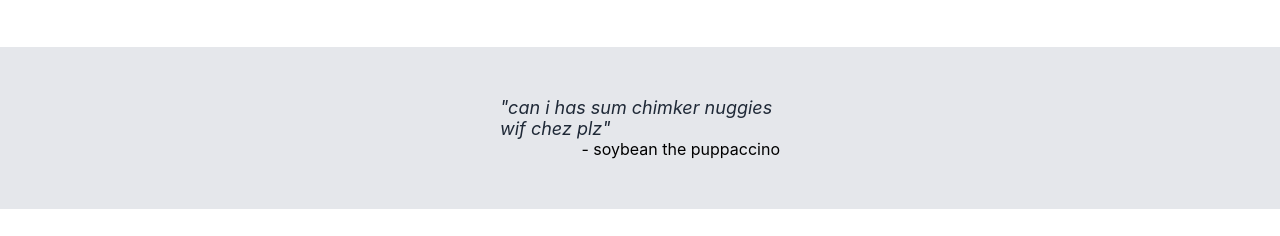
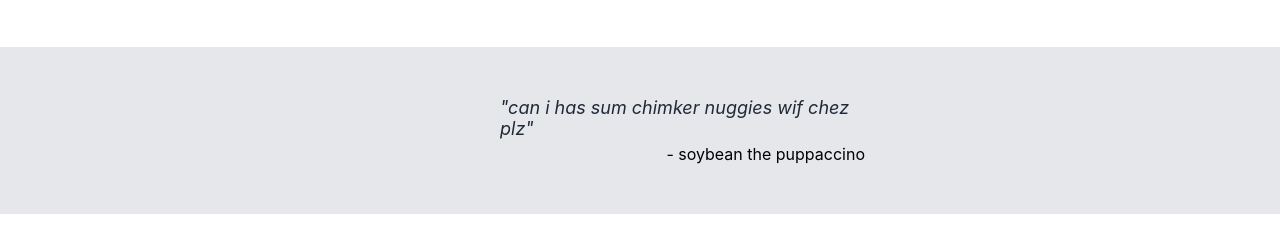
Before and after one commit to anniemiranda/landing-page, a plain HTML site: page index.html in a window 1280 px wide. Shown: the part 707-943 px from the top of the page. Drawn offline with Linux system fonts and the light colour scheme.

Commit message:
Updated quote section styling.
The quote is centered on the page and the author is right aligned to
the quote.

```diff
--- a/style.css
+++ b/style.css
@@ -97,19 +97,24 @@ button {
 	padding: 50px 500px 50px 500px;
 	display: flex;
 	flex-flow: column wrap;
-
+	justify-content: center;
+	align-items: center;
 }
 
 .quote-section .text {
 	color: #1F2937;
 	font-style: italic;
+	width: 365px;
 	display: flex;
 	justify-content: center;
+	margin-bottom: 5px;
 }
 
 .quote-section .author {
+	width: 365px;
 	display: flex;
 	justify-content: flex-end;
+
 }
 
 .action-section {
```
